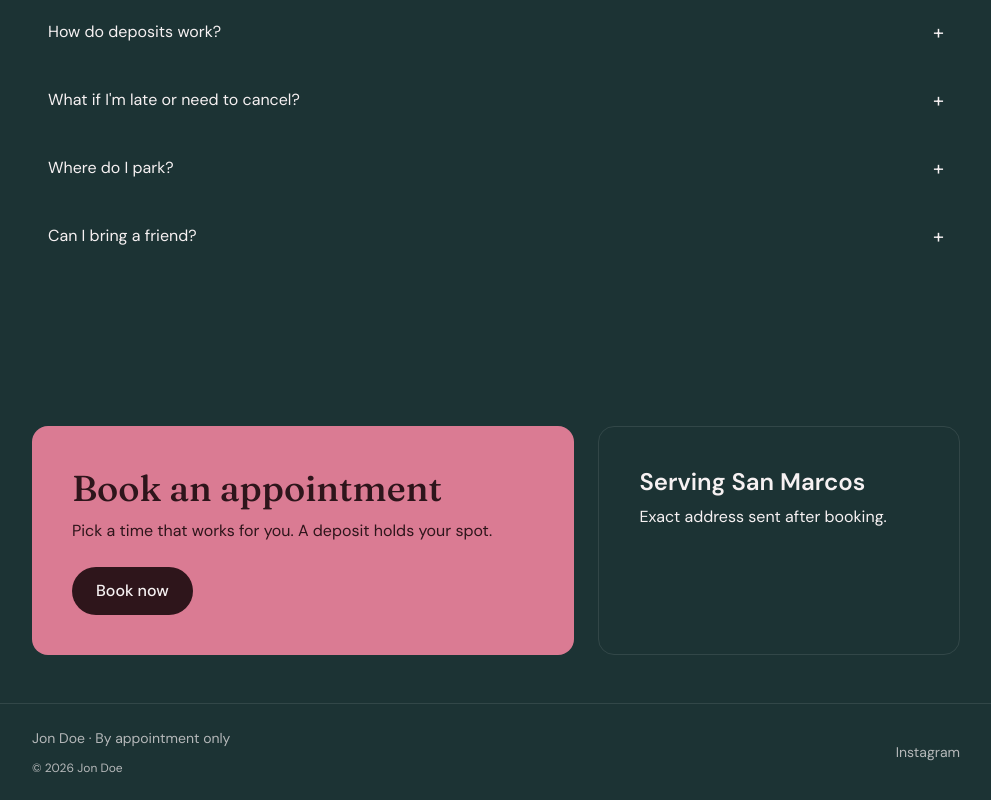
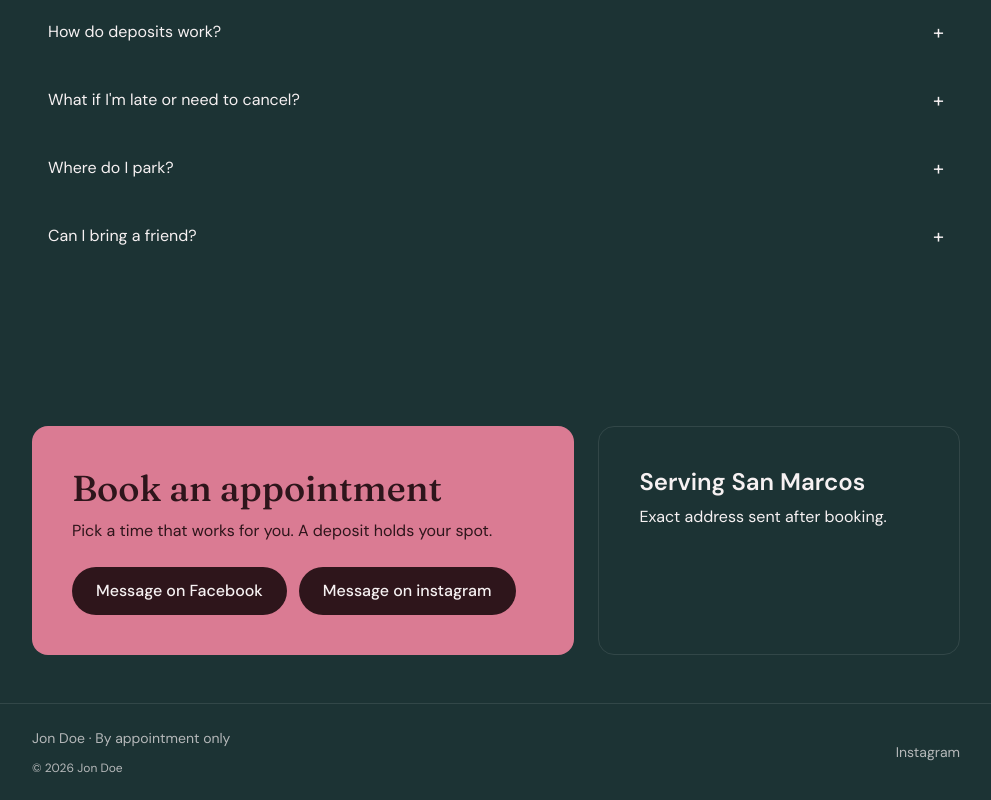
Before and after one commit to Guillermotrejo1/salon, a Next.js app: page / in a window 1280 px wide. Shown: the part 2566-3366 px from the top of the page, without its empty margins (144-1135 px from the left). Built offline with nearby package versions, Linux system fonts and the light colour scheme.

Commit message:
added the booking buttons for socials of client

```diff
--- a/src/components/sections/Booking.tsx
+++ b/src/components/sections/Booking.tsx
@@ -1,4 +1,4 @@
-import Link from "next/link"
+import Link from "next/link";
 import { site } from "@/data/site";
 import Section from "../ui/Section";
 import SectionHeading from "../ui/SectionHeading";
@@ -9,14 +9,34 @@ const Booking = () => {
       <div className="grid gap-2 rounded-2xl p-6 md:p-10 bg-brand text-deep">
         <SectionHeading>Book an appointment</SectionHeading>
         <p>Pick a time that works for you. A deposit holds your spot.</p>
-        <Link href={site.bookingUrl} className="mt-4 justify-self-start bg-deep text-ink px-6 py-3 rounded-full font-medium focus-visible:outline-2 focus-visible:outline-offset-2 focus-visible:outline-deep">Book now</Link>
+        {/* <Link href={site.bookingUrl} className="mt-4 justify-self-start bg-deep text-ink px-6 py-3 rounded-full font-medium focus-visible:outline-2 focus-visible:outline-offset-2 focus-visible:outline-deep">Book now</Link> */}
+        <div className="mt-4 flex flex-wrap gap-3">
+          <Link
+            href={site.messengerUrl}
+            target="_blank"
+            rel="noreferrer"
+            className="bg-deep text-ink px-6 py-3 rounded-full font-medium"
+          >
+            Message on Facebook
+          </Link>
+          <Link
+            href={site.instagramUrl}
+            target="_blank"
+            rel="noreferrer"
+            className="bg-deep text-ink px-6 py-3 rounded-full font-medium"
+          >
+            Message on instagram
+          </Link>
+        </div>
       </div>
       <div className="grid content-start gap-2 border border-ink/10 rounded-2xl p-6 md:p-10">
-        <h3 className="text-xl md:text-2xl font-semibold leading-tight">Serving {site.area}</h3>
+        <h3 className="text-xl md:text-2xl font-semibold leading-tight">
+          Serving {site.area}
+        </h3>
         <p>Exact address sent after booking.</p>
       </div>
     </Section>
-  )
-}
+  );
+};
 
-export default Booking
+export default Booking;
--- a/src/data/site.ts
+++ b/src/data/site.ts
@@ -2,5 +2,6 @@ export const site = {
   name: "Jon Doe",
   area: "San Marcos",
   bookingUrl: "https://www.guillermotrejo.dev/",
-  instagramUrl: "https://www.guillermotrejo.dev/",
+  instagramUrl: "https://www.facebook.com/guillermo.trejo.77/",
+  messengerUrl: "https://www.facebook.com/guillermo.trejo.77/"
 };
```
